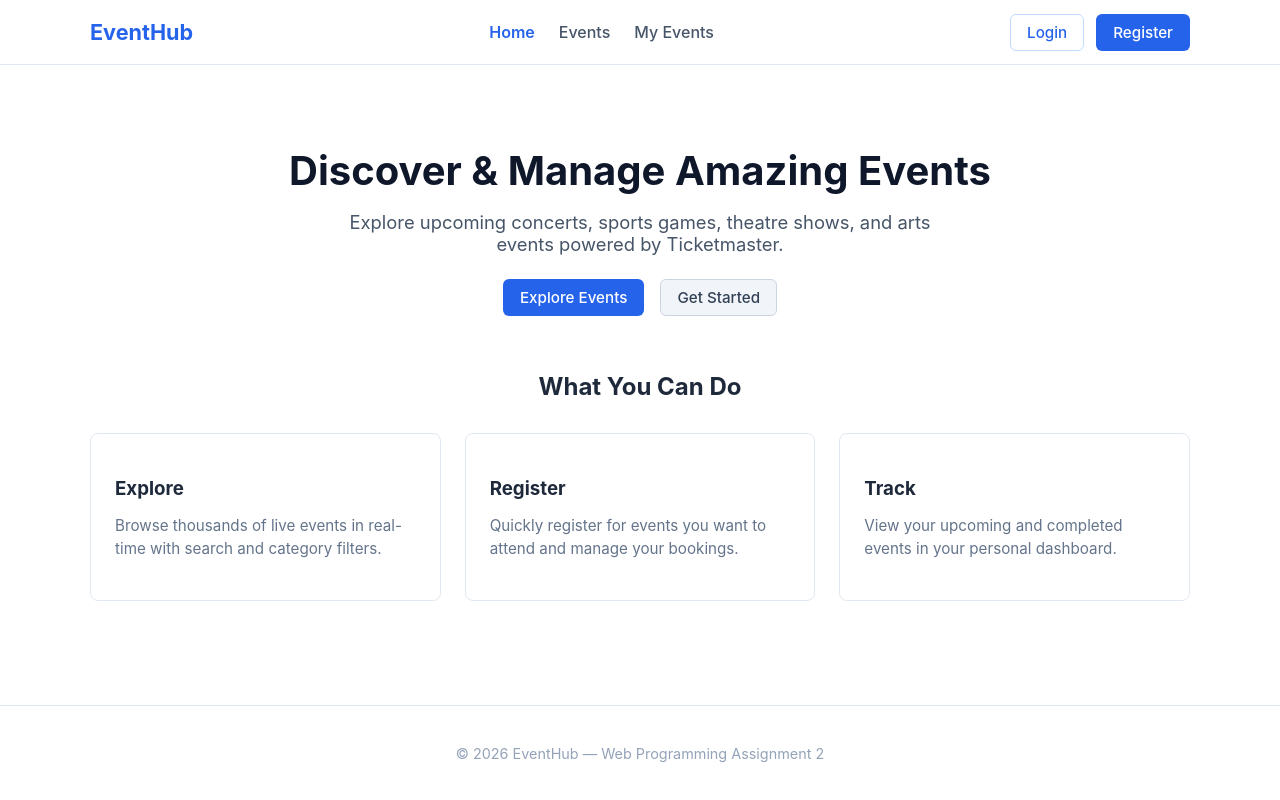
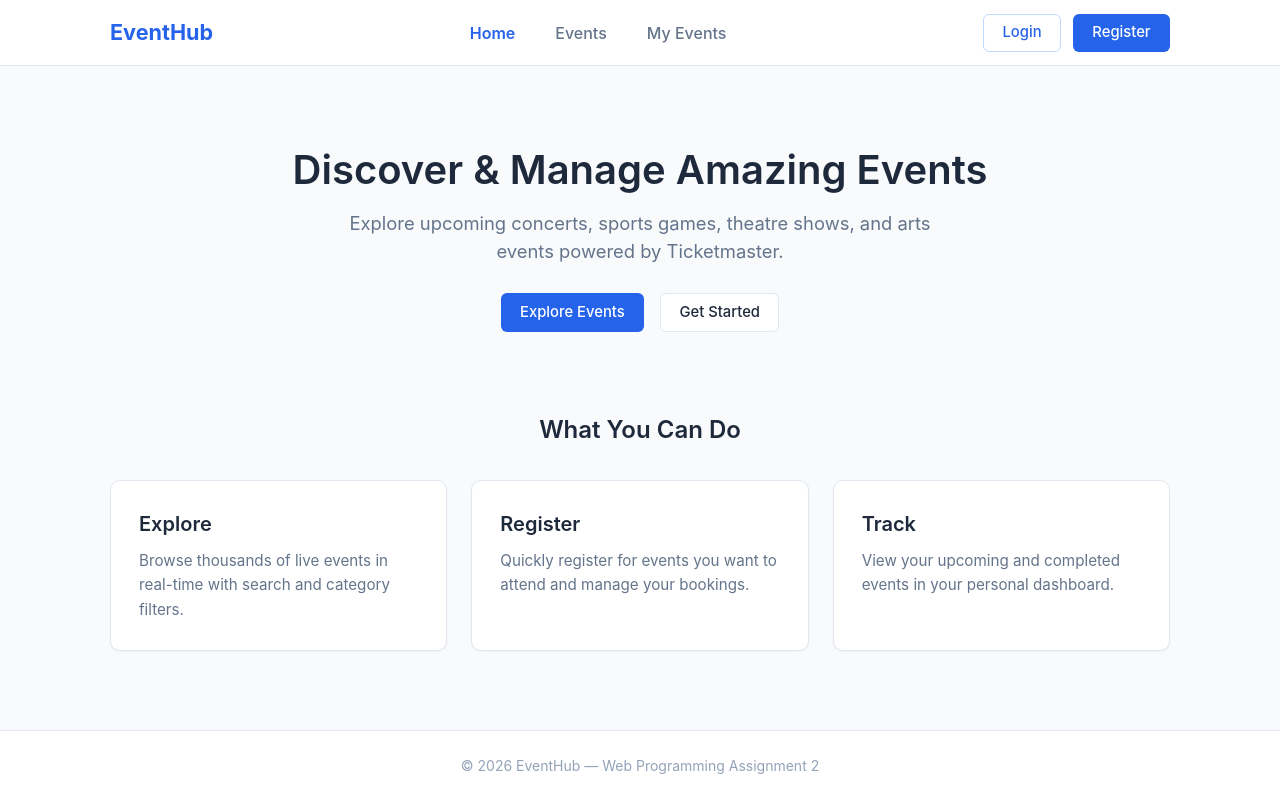
Before and after one commit to Shayan-Qadir/23L-0790-web-A2, a React (Create React App) app: page / in a window 1280 px wide. Built offline with nearby package versions, Linux system fonts and the light colour scheme.

Commit message:
CSS improvements

```diff
--- a/src/App.css
+++ b/src/App.css
@@ -12,8 +12,9 @@
 /* Page Container */
 .page-container {
   max-width: 1100px;
+  width: 100%;
   margin: 0 auto;
-  padding: 2rem 1rem;
+  padding: 2rem 1.25rem;
 }
 
 .page-header {
@@ -23,18 +24,19 @@
 .page-header h1 {
   font-size: 2rem;
   margin-bottom: 0.5rem;
-  color: #1e293b;
+  color: var(--text-main);
 }
 
 .page-header p {
-  color: #64748b;
-  font-size: 1rem;
+  color: var(--text-muted);
+  font-size: 1.05rem;
+  margin-bottom: 0;
 }
 
 /* Navbar */
 .navbar {
-  background-color: #ffffff;
-  border-bottom: 1px solid #e2e8f0;
+  background-color: var(--surface-color);
+  border-bottom: 1px solid var(--border-color);
   position: sticky;
   top: 0;
   z-index: 100;
@@ -43,7 +45,7 @@
 .navbar-container {
   max-width: 1100px;
   margin: 0 auto;
-  padding: 0.85rem 1rem;
+  padding: 0.85rem 1.25rem;
   display: flex;
   align-items: center;
   justify-content: space-between;
@@ -52,28 +54,36 @@
 .navbar-brand {
   font-size: 1.35rem;
   font-weight: 700;
-  color: #2563eb;
+  color: var(--primary-color);
+  text-decoration: none;
+}
+
+.navbar-brand:hover {
   text-decoration: none;
 }
 
 .navbar-links {
   display: flex;
+  align-items: center;
   gap: 1.5rem;
 }
 
 .nav-link {
   text-decoration: none;
-  color: #475569;
+  color: var(--text-muted);
   font-weight: 500;
+  padding: 0.35rem 0.5rem;
+  border-radius: var(--radius-sm);
   transition: color 0.15s ease-in-out;
 }
 
 .nav-link:hover {
-  color: #2563eb;
+  color: var(--primary-color);
+  text-decoration: none;
 }
 
 .nav-link.active {
-  color: #2563eb;
+  color: var(--primary-color);
   font-weight: 600;
 }
 
@@ -83,70 +93,98 @@
   gap: 0.75rem;
 }
 
-/* Buttons */
+/* Common Buttons */
 .btn {
-  display: inline-block;
-  padding: 0.5rem 1rem;
-  font-size: 0.95rem;
+  display: inline-flex;
+  align-items: center;
+  justify-content: center;
+  padding: 0.55rem 1.15rem;
+  font-size: 0.925rem;
   font-weight: 500;
-  border-radius: 6px;
+  border-radius: var(--radius-md);
   text-decoration: none;
   cursor: pointer;
   border: 1px solid transparent;
-  transition: all 0.15s ease-in-out;
+  transition: background-color 0.15s ease, border-color 0.15s ease, color 0.15s ease;
+  line-height: 1.25;
+}
+
+.btn:hover {
+  text-decoration: none;
 }
 
 .btn-primary {
-  background-color: #2563eb;
+  background-color: var(--primary-color);
   color: #ffffff;
 }
 
 .btn-primary:hover {
-  background-color: #1d4ed8;
+  background-color: var(--primary-hover);
 }
 
 .btn-secondary {
-  background-color: #f1f5f9;
-  color: #334155;
-  border-color: #cbd5e1;
+  background-color: var(--surface-color);
+  color: var(--text-main);
+  border-color: var(--border-color);
 }
 
 .btn-secondary:hover {
-  background-color: #e2e8f0;
+  background-color: #f1f5f9;
 }
 
 .btn-outline {
   background-color: transparent;
-  color: #2563eb;
+  color: var(--primary-color);
   border-color: #bfdbfe;
 }
 
 .btn-outline:hover {
-  background-color: #eff6ff;
+  background-color: var(--primary-light);
 }
 
-/* Hero & Feature Sections */
+.btn-danger {
+  background-color: var(--danger-color);
+  color: #ffffff;
+}
+
+.btn-danger:hover {
+  background-color: var(--danger-hover);
+}
+
+.btn-sm {
+  padding: 0.35rem 0.75rem;
+  font-size: 0.85rem;
+}
+
+.btn:disabled {
+  opacity: 0.6;
+  cursor: not-allowed;
+}
+
+/* Home / Hero */
 .home-page {
-  padding-top: 3rem;
-  padding-bottom: 3rem;
+  padding-top: 3.5rem;
+  padding-bottom: 3.5rem;
 }
 
 .hero-section {
   text-align: center;
   margin-bottom: 3.5rem;
+  padding: 1.5rem 0;
 }
 
 .hero-section h1 {
   font-size: 2.5rem;
-  color: #0f172a;
+  color: var(--text-main);
   margin-bottom: 1rem;
+  line-height: 1.2;
 }
 
 .hero-section p {
   font-size: 1.15rem;
-  color: #475569;
-  max-width: 600px;
-  margin: 0 auto 1.5rem;
+  color: var(--text-muted);
+  max-width: 620px;
+  margin: 0 auto 1.75rem;
 }
 
 .hero-actions {
@@ -158,34 +196,37 @@
 .features-section h2 {
   text-align: center;
   margin-bottom: 2rem;
-  color: #1e293b;
+  color: var(--text-main);
 }
 
 .feature-grid {
   display: grid;
-  grid-template-columns: repeat(auto-fit, minmax(240px, 1fr));
+  grid-template-columns: repeat(auto-fit, minmax(250px, 1fr));
   gap: 1.5rem;
 }
 
 .feature-card {
-  background: #ffffff;
-  border: 1px solid #e2e8f0;
-  border-radius: 8px;
-  padding: 1.5rem;
+  background: var(--surface-color);
+  border: 1px solid var(--border-color);
+  border-radius: var(--radius-lg);
+  padding: 1.75rem;
+  box-shadow: var(--shadow-sm);
 }
 
 .feature-card h3 {
-  margin-bottom: 0.5rem;
-  color: #1e293b;
+  margin-bottom: 0.65rem;
+  font-size: 1.25rem;
+  color: var(--text-main);
 }
 
 .feature-card p {
-  color: #64748b;
+  color: var(--text-muted);
   font-size: 0.95rem;
-  line-height: 1.5;
+  line-height: 1.6;
+  margin-bottom: 0;
 }
 
-/* Auth Cards */
+/* Forms & Auth */
 .auth-page {
   display: flex;
   justify-content: center;
@@ -194,64 +235,153 @@
 }
 
 .auth-card {
-  background: #ffffff;
-  border: 1px solid #e2e8f0;
-  border-radius: 8px;
-  padding: 2rem;
+  background: var(--surface-color);
+  border: 1px solid var(--border-color);
+  border-radius: var(--radius-lg);
+  padding: 2.25rem 2rem;
   width: 100%;
   max-width: 420px;
-  box-shadow: 0 4px 6px -1px rgba(0, 0, 0, 0.05);
+  box-shadow: var(--shadow-md);
 }
 
 .auth-card h2 {
-  font-size: 1.5rem;
+  font-size: 1.65rem;
   margin-bottom: 0.25rem;
-  color: #1e293b;
+  color: var(--text-main);
 }
 
 .auth-subtitle {
-  color: #64748b;
-  font-size: 0.9rem;
+  color: var(--text-muted);
+  font-size: 0.925rem;
   margin-bottom: 1.5rem;
+}
+
+.form-group {
+  margin-bottom: 1.25rem;
+}
+
+.form-group label {
+  display: block;
+  font-size: 0.875rem;
+  font-weight: 500;
+  margin-bottom: 0.35rem;
+  color: var(--text-main);
+}
+
+.form-input,
+.form-select {
+  width: 100%;
+  padding: 0.6rem 0.85rem;
+  font-size: 0.95rem;
+  border: 1px solid var(--border-color);
+  border-radius: var(--radius-md);
+  background-color: var(--surface-color);
+  color: var(--text-main);
+  transition: border-color 0.15s ease, box-shadow 0.15s ease;
+}
+
+.form-input:focus,
+.form-select:focus {
+  outline: none;
+  border-color: var(--primary-color);
+  box-shadow: 0 0 0 3px rgba(37, 99, 235, 0.12);
+}
+
+.form-error {
+  color: var(--danger-color);
+  font-size: 0.825rem;
+  margin-top: 0.3rem;
 }
 
 .auth-footer-text {
   margin-top: 1.25rem;
   font-size: 0.9rem;
-  color: #64748b;
+  color: var(--text-muted);
   text-align: center;
+  margin-bottom: 0;
 }
 
 .auth-footer-text a {
-  color: #2563eb;
-  text-decoration: none;
   font-weight: 500;
 }
 
-/* Placeholders & Links */
+/* Alerts & Feedback */
+.alert {
+  padding: 0.75rem 1rem;
+  border-radius: var(--radius-md);
+  margin-bottom: 1.25rem;
+  font-size: 0.9rem;
+  border: 1px solid transparent;
+}
+
+.alert-danger {
+  background-color: var(--danger-light);
+  border-color: #fecaca;
+  color: var(--danger-color);
+}
+
+.alert-success {
+  background-color: var(--success-light);
+  border-color: #bbf7d0;
+  color: var(--success-color);
+}
+
+.alert-info {
+  background-color: var(--primary-light);
+  border-color: #bfdbfe;
+  color: var(--primary-color);
+}
+
+/* Placeholders & Utility */
 .placeholder-box {
-  background-color: #f8fafc;
-  border: 1px dashed #cbd5e1;
+  background-color: var(--surface-color);
+  border: 1px dashed var(--border-color);
   padding: 2.5rem 1.5rem;
-  border-radius: 6px;
+  border-radius: var(--radius-md);
   text-align: center;
-  color: #64748b;
+  color: var(--text-muted);
 }
 
 .back-link {
   display: inline-block;
-  margin-bottom: 1rem;
-  color: #2563eb;
-  text-decoration: none;
-  font-size: 0.95rem;
+  margin-bottom: 1.25rem;
+  font-size: 0.925rem;
+  font-weight: 500;
 }
 
 /* Footer */
 .footer {
-  background-color: #ffffff;
-  border-top: 1px solid #e2e8f0;
+  background-color: var(--surface-color);
+  border-top: 1px solid var(--border-color);
   padding: 1.5rem 1rem;
   text-align: center;
-  color: #94a3b8;
-  font-size: 0.9rem;
+  color: var(--text-light);
+  font-size: 0.875rem;
+  margin-top: auto;
 }
+
+.footer p {
+  margin-bottom: 0;
+}
+
+/* Responsive adjustments */
+@media (max-width: 640px) {
+  .navbar-container {
+    flex-direction: column;
+    gap: 0.75rem;
+    padding: 0.75rem 1rem;
+  }
+
+  .navbar-links {
+    gap: 1rem;
+  }
+
+  .hero-section h1 {
+    font-size: 2rem;
+  }
+
+  .hero-actions {
+    flex-direction: column;
+    align-items: stretch;
+  }
+}
--- a/src/index.css
+++ b/src/index.css
@@ -1,13 +1,76 @@
+/* CSS Variables & Theme Tokens */
+:root {
+  --primary-color: #2563eb;
+  --primary-hover: #1d4ed8;
+  --primary-light: #eff6ff;
+  --secondary-color: #475569;
+  --secondary-hover: #334155;
+  --danger-color: #dc2626;
+  --danger-hover: #b91c1c;
+  --danger-light: #fef2f2;
+  --success-color: #16a34a;
+  --success-light: #f0fdf4;
+  --warning-color: #d97706;
+  --warning-light: #fffbeb;
+
+  --bg-color: #f8fafc;
+  --surface-color: #ffffff;
+  --border-color: #e2e8f0;
+  --text-main: #1e293b;
+  --text-muted: #64748b;
+  --text-light: #94a3b8;
+
+  --font-family: -apple-system, BlinkMacSystemFont, 'Segoe UI', Roboto, Helvetica, Arial, sans-serif;
+  --radius-sm: 4px;
+  --radius-md: 6px;
+  --radius-lg: 10px;
+  --shadow-sm: 0 1px 2px 0 rgba(0, 0, 0, 0.05);
+  --shadow-md: 0 4px 6px -1px rgba(0, 0, 0, 0.07), 0 2px 4px -2px rgba(0, 0, 0, 0.05);
+}
+
+*,
+*::before,
+*::after {
+  box-sizing: border-box;
+}
+
 body {
   margin: 0;
-  font-family: -apple-system, BlinkMacSystemFont, 'Segoe UI', 'Roboto', 'Oxygen',
-    'Ubuntu', 'Cantarell', 'Fira Sans', 'Droid Sans', 'Helvetica Neue',
-    sans-serif;
+  padding: 0;
+  background-color: var(--bg-color);
+  color: var(--text-main);
+  font-family: var(--font-family);
   -webkit-font-smoothing: antialiased;
   -moz-osx-font-smoothing: grayscale;
+  line-height: 1.5;
 }
 
-code {
-  font-family: source-code-pro, Menlo, Monaco, Consolas, 'Courier New',
-    monospace;
+h1, h2, h3, h4, h5, h6 {
+  margin-top: 0;
+  color: var(--text-main);
+  font-weight: 600;
 }
+
+p {
+  margin-top: 0;
+  margin-bottom: 1rem;
+}
+
+a {
+  color: var(--primary-color);
+  text-decoration: none;
+}
+
+a:hover {
+  text-decoration: underline;
+}
+
+img {
+  max-width: 100%;
+  height: auto;
+  display: block;
+}
+
+button, input, select, textarea {
+  font-family: inherit;
+}
```
Also changed, not shown: 1 other file (tests, documents, lock files or other folders).
